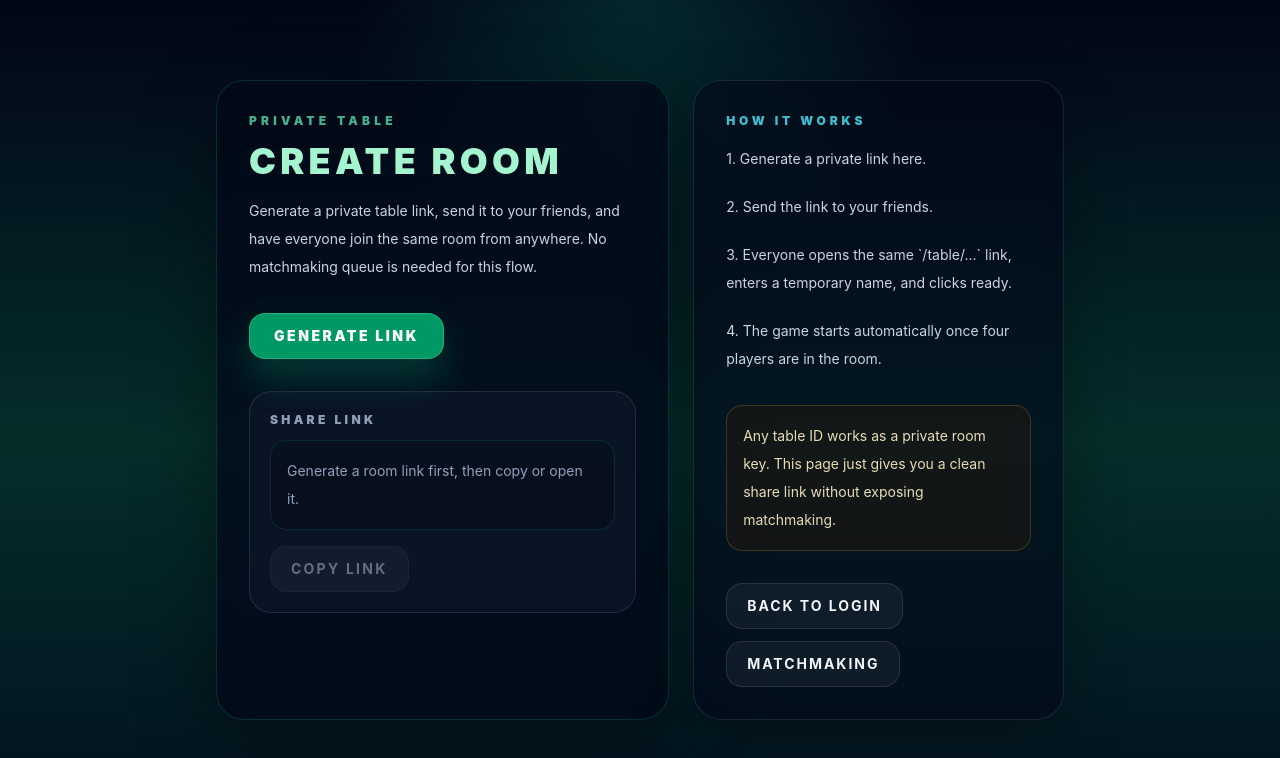
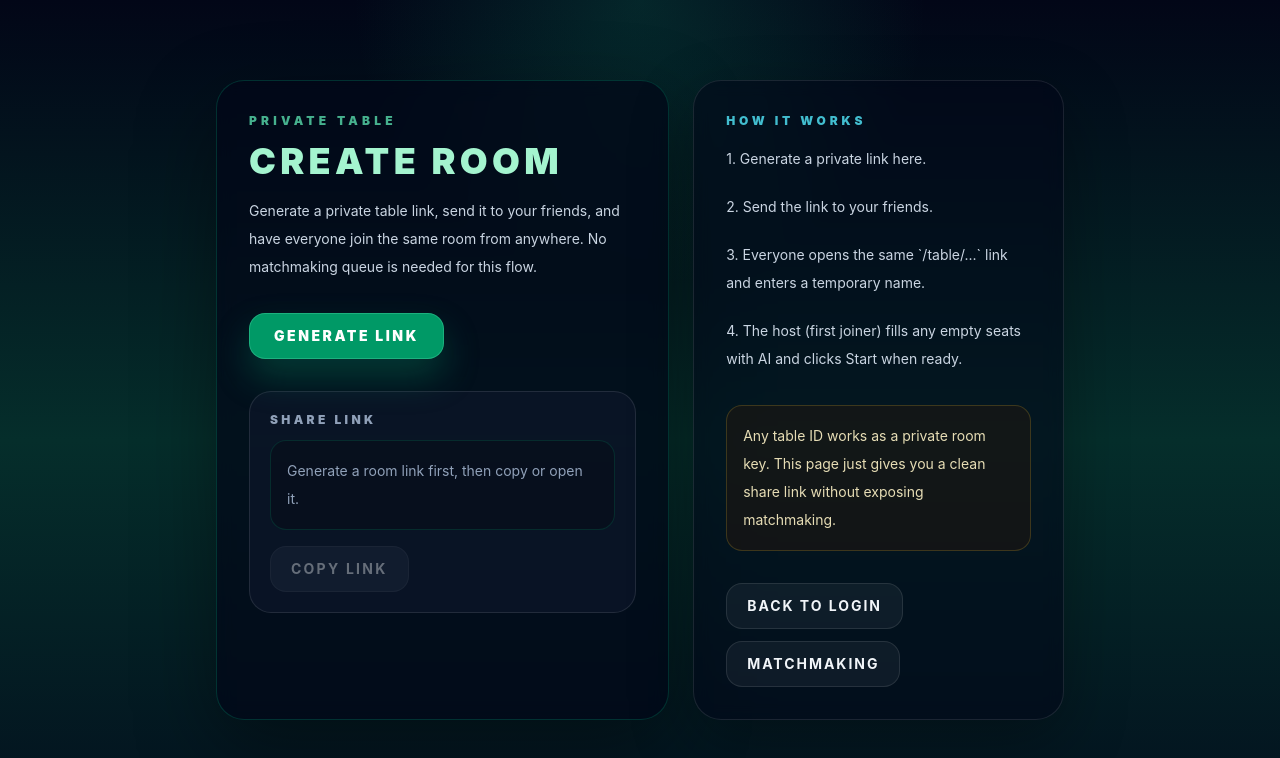
Before and after one commit to PlasmaNeon/fh-mahjong, a React (Vite) app in the folder web/: page /create-room in a window 1280 px wide. Shown: the top 758 px of the page. Built offline with nearby package versions, Linux system fonts and the light colour scheme; no server answers.

Commit message:
docs: drop stale references to removed private-table queue flow

```diff
--- a/web/src/pages/AGENTS.md
+++ b/web/src/pages/AGENTS.md
@@ -18,7 +18,7 @@ Contains the top-level page components rendered by React Router. Each page repre
 - **CreateRoom.tsx** — Public private-room generator page for `/create-room`:
   - Generates a random `tableId` client-side and builds a shareable `/table/:tableId` URL
   - Lets the user copy the link or open/join the generated table immediately
-  - Reuses the existing private-table queue flow instead of adding a separate backend room-creation API
+  - Acts purely as a link generator; the seat-configuration flow happens on `/table/:tableId`
   - Shares the same tabletop/glass visual language as the waiting room and game pages
 
 - **Table.tsx** — Private-table seat configuration screen for `/table/:tableId`:
--- a/web/src/pages/CreateRoom.tsx
+++ b/web/src/pages/CreateRoom.tsx
@@ -106,8 +106,8 @@ export default function CreateRoom() {
                         <div className="space-y-5 text-sm leading-7 text-slate-300">
                             <p>1. Generate a private link here.</p>
                             <p>2. Send the link to your friends.</p>
-                            <p>3. Everyone opens the same `/table/...` link, enters a temporary name, and clicks ready.</p>
-                            <p>4. The game starts automatically once four players are in the room.</p>
+                            <p>3. Everyone opens the same `/table/...` link and enters a temporary name.</p>
+                            <p>4. The host (first joiner) fills any empty seats with AI and clicks Start when ready.</p>
                         </div>
 
                         <div className="mt-8 rounded-2xl border border-amber-300/18 bg-amber-950/25 px-4 py-4 text-sm leading-7 text-amber-100/90">
```
Also changed, not shown: 1 other file (tests, documents, lock files or other folders).
